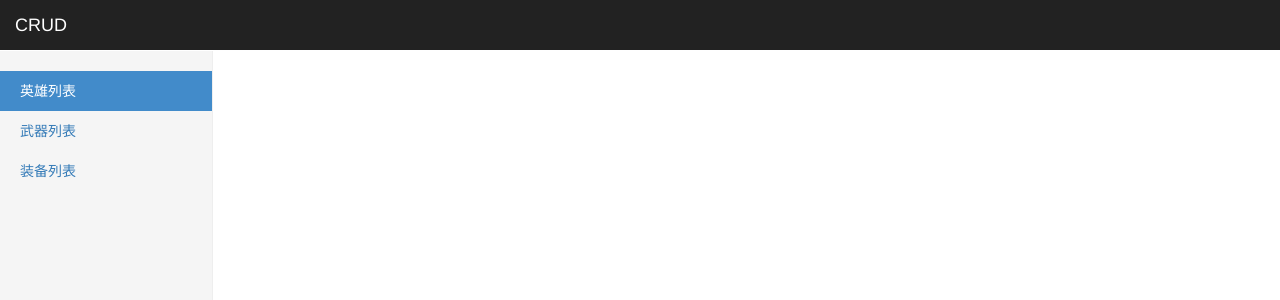
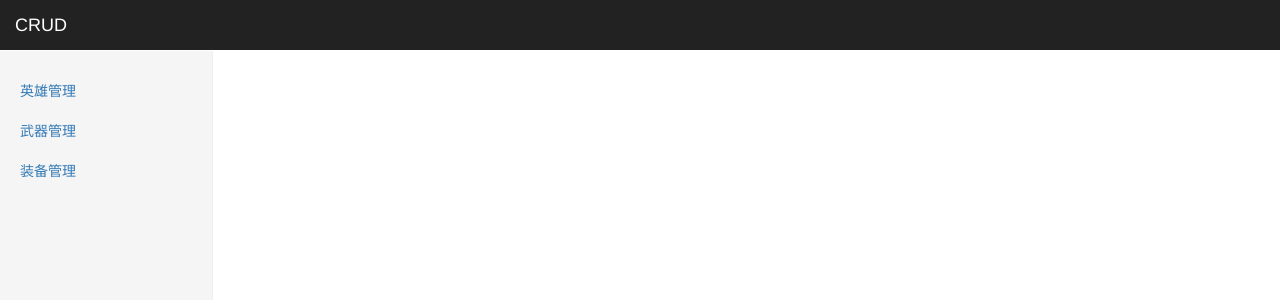
Before and after one commit to 2769842232/vue, a Vue app: page / in a window 1280 px wide. Shown: the top 300 px of the page. Built offline with nearby package versions, Linux system fonts and the light colour scheme.

Commit message:
更换武器 装备页面内容

```diff
--- a/src/components/foot.vue
+++ b/src/components/foot.vue
@@ -10,14 +10,14 @@
       <li>
         <a href="#">装备管理</a>
       </li>-->
-      <router-link class="active" to="/ying" tag="li">
-        <a>英雄列表</a>
-      </router-link>
-      <router-link to="/Zb" tag="li">
-        <a>武器列表</a>
+      <router-link to="/ying" tag="li">
+        <a>英雄管理</a>
       </router-link>
       <router-link to="/Wu" tag="li">
-        <a>装备列表</a>
+        <a>武器管理</a>
+      </router-link>
+      <router-link to="/equips" tag="li">
+        <a>装备管理</a>
       </router-link>
     </ul>
   </div>
--- a/src/router.js
+++ b/src/router.js
@@ -4,19 +4,20 @@ import VueRouter from 'vue-router'
 //配置router
 Vue.use(VueRouter)
 
-//导入英雄列表的组件
-import right from './views/Zb/right.vue'
-//引入武器列表
+//导入装备列表的组件
+import right from './views/equips/right.vue'
+//引入武器列表的组件
 import Wqi from './views/Wu/Wqi.vue'
 
 //创建路由对象
 const router = new VueRouter({
     linkActiveClass: 'active',
     routes: [
-        { name: 'home', path: '/', directives: '/Zb' },
-        { name: 'heros', path: '/Zb', component: right },
-        { name: 'wq', path: '/Wu', components: Wqi }
+        { name: 'one', path: '/', directives: 'Wqi' },
+        { name: 'wq', path: '/Wu', component: Wqi },
+        { name: 'Zb', path: '/equips', component: right }
     ]
+
 })
 
 //导出路由对象
```
Also changed, not shown: src/views/equips/right.vue (renamed from src/views/Zb/right.vue).
